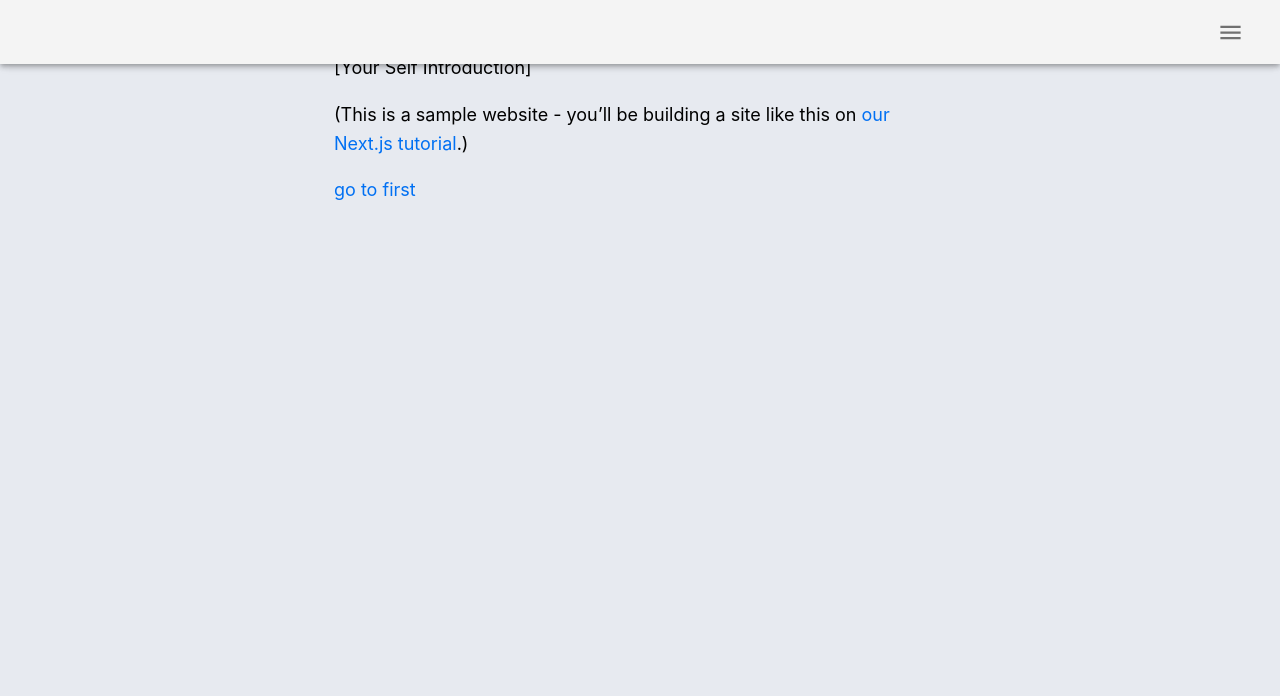
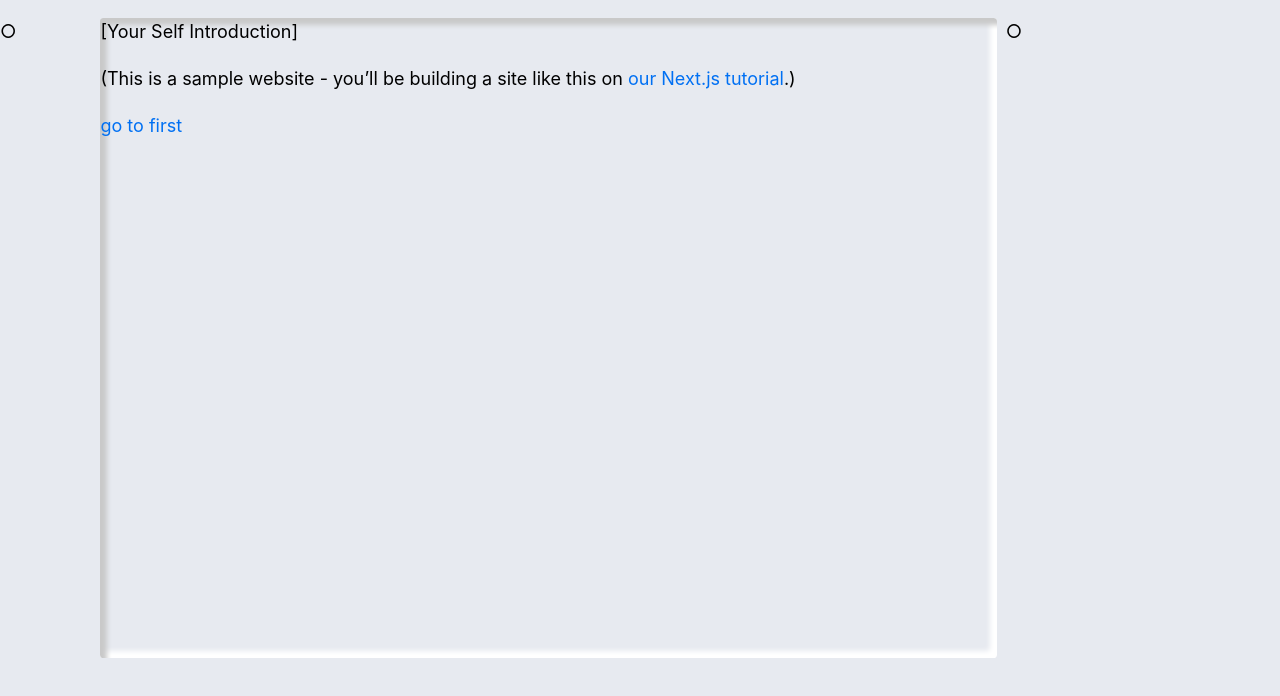
Before and after one commit to Horieryuhei0421/horie-portfolio, a Next.js app: page / in a window 1280 px wide. Shown: the top 696 px of the page. Built offline with nearby package versions, Linux system fonts and the light colour scheme.

Commit message:
nav,aside

```diff
--- /dev/null
+++ b/components/Aside/Aside.jsx
@@ -0,0 +1,13 @@
+import React, { useState, useCallback } from "react";
+import { makeStyles } from "@material-ui/styles";
+import styles from "./Aside.module.css";
+
+const Aside = () => {
+  return (
+    <div className={styles.container}>
+      <p>○</p>
+    </div>
+  );
+};
+
+export default Aside;
--- /dev/null
+++ b/components/Aside/Aside.module.css
@@ -0,0 +1,10 @@
+.container {
+  width: 30%;
+  min-height: 100vh;
+}
+
+@media screen and (max-width: 1000px) {
+  .container {
+    display: none;
+  }
+}
--- a/components/Header/Header.jsx
+++ b/components/Header/Header.jsx
@@ -6,12 +6,12 @@ import HeaderMenus from "./HeaderMenus";
 import ClosableDrawer from "./ClosableDrawer";
 import styles from "./Header.module.css";
 
-const useStyles = makeStyles({
+const useStyles = makeStyles((Theme) => ({
   root: {
     flexGrow: 1,
   },
   menuBar: {
-    backgroundColor: "#f4f4f4",
+    backgroundColor: "#e7eaf0",
     color: "#444",
   },
   toolbar: {
@@ -22,7 +22,7 @@ const useStyles = makeStyles({
   iconButtons: {
     margin: "0 0 0 auto",
   },
-});
+}));
 
 const Header = () => {
   const classes = useStyles();
@@ -45,6 +45,7 @@ const Header = () => {
   );
 
   return (
+    <div className={styles.headerRoot}>
       <div classes={classes.root}>
         <AppBar position="fixed" className={classes.menuBar}>
           <Toolbar className={classes.toolbar}>
@@ -55,6 +56,7 @@ const Header = () => {
         </AppBar>
         <ClosableDrawer open={open} onClose={handleDrawerToggle} />
       </div>
+    </div>
   );
 };
 
--- a/components/Header/Header.module.css
+++ b/components/Header/Header.module.css
@@ -4,3 +4,9 @@
   background-color: #e7eaf0;
   text-align: end;
 }
+
+@media screen and (min-width: 1000px) {
+  .headerRoot {
+    display: none;
+  }
+}
--- /dev/null
+++ b/components/Nav/Nav.jsx
@@ -0,0 +1,13 @@
+import React, { useState, useCallback } from "react";
+import { makeStyles } from "@material-ui/styles";
+import styles from "./Nav.module.css";
+
+const Nav = () => {
+  return (
+    <div className={styles.container}>
+      <p>○</p>
+    </div>
+  );
+};
+
+export default Nav;
--- /dev/null
+++ b/components/Nav/Nav.module.css
@@ -0,0 +1,10 @@
+.container {
+  width: 10%;
+  min-height: 100vh;
+}
+
+@media screen and (max-width: 1000px) {
+  .container {
+    display: none;
+  }
+}
--- a/components/layout.js
+++ b/components/layout.js
@@ -3,6 +3,8 @@ import Image from 'next/image'
 import styles from './layout.module.css'
 import Link from 'next/link'
 import Header from './Header/Header'
+import Nav from './Nav/Nav'
+import Aside from './Aside/Aside'
 
 const name = '堀江龍平（改正）'
 export const siteTitle = 'Next.js Sample Website'
@@ -26,7 +28,11 @@ export default function Layout({ children }) {
         <meta name="twitter:card" content="summary_large_image" />
       </Head>
       <Header />
-      <main>{children}</main>
+      <section className={styles.mainFrame}>
+        <Nav />
+        <main className={styles.main}>{children}</main>
+        <Aside />
+      </section>
     </div>
   )
 }
--- a/components/layout.module.css
+++ b/components/layout.module.css
@@ -1,9 +1,21 @@
 .container {
-  max-width: 36rem;
-  padding: 0 1rem;
   margin: 3rem auto 6rem;
 }
 
 .backToHome {
   margin: 3rem 0 0;
 }
+
+.mainFrame {
+  display: flex;
+}
+
+.main {
+  width: 100%;
+}
+
+@media screen and (min-width: 1000px) {
+  .container {
+    margin: 0rem auto 0rem;
+  }
+}
--- a/pages/index.js
+++ b/pages/index.js
@@ -2,6 +2,7 @@ import Head from 'next/head'
 import Link from 'next/link'
 import Layout, { siteTitle } from '../components/layout'
 import Header from '../components/Header/Header'
+import styles from '../styles/utils.module.css'
 
 export default function Home() {
   return (
@@ -9,7 +10,7 @@ export default function Home() {
       <Head>
         <title>{siteTitle}</title>
       </Head>
-      <section>
+      <section className={styles.mainBox}>
         <p>[Your Self Introduction]</p>
         <p>
           (This is a sample website - you’ll be building a site like this on{' '}
--- a/styles/utils.module.css
+++ b/styles/utils.module.css
@@ -50,3 +50,10 @@
 .lightText {
   color: #666;
 }
+
+.mainBox {
+  height: 80%;
+  margin: 0.5rem;
+  border-radius: 0.2rem;
+  box-shadow: inset 7px 7px 5px #c9c9c9, inset -7px -7px 5px #ffffff;
+}
```
Lines whose indentation alone changed are shown as unchanged.
